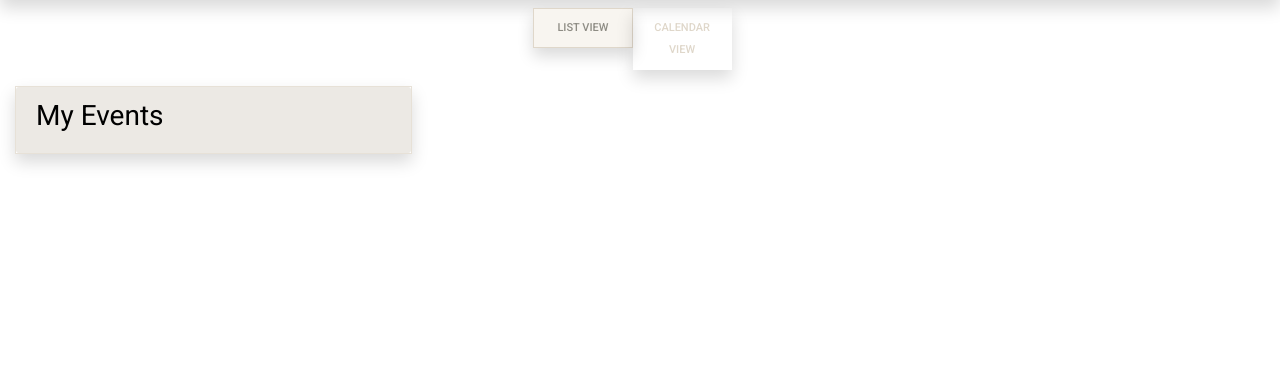
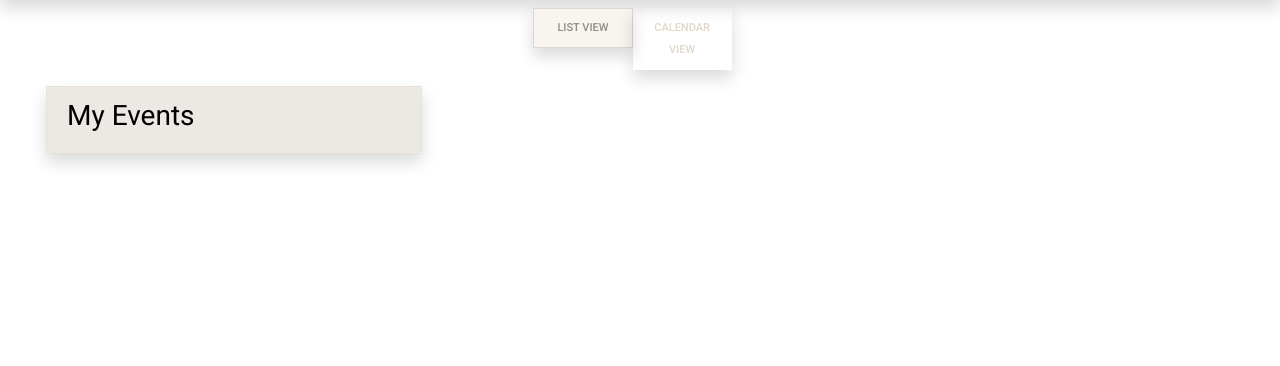
Before and after one commit to jjkjiang/Halcyon-Wanderers-Site, a Django app: page /all/1/ in a window 1280 px wide. Shown: the part 54-420 px from the top of the page. Run offline with Django 3.2, Linux system fonts and the light colour scheme; data that the repository does not hold is empty; some libraries are stand-ins or nearby versions.

Commit message:
Add missing viewport meta tag whoops

```diff
--- a/hwevents/templates/index.html
+++ b/hwevents/templates/index.html
@@ -32,7 +32,7 @@
             </li>
         </ul>
     </div>
-    <div class="row">
+    <div class="row mx-3">
         <div class="col-lg-4 text-center mt-3 d-none d-lg-block">
             <div class="card shadow">
                 <ul class="list-group list-group-flush">
@@ -113,7 +113,7 @@
                 {{ form.errors }}
                 {{ form.non_field_errors }}
 
-                <div class="card mr-4 shadow">
+                <div class="card shadow">
                     <div class="card-header bg-light">
                         <h2>Create an Event</h2>
                     </div>
--- a/hwsite/templates/headers.html
+++ b/hwsite/templates/headers.html
@@ -1,6 +1,7 @@
 {% load static %}
 
 <meta charset="UTF-8">
+<meta name="viewport" content="width=device-width, initial-scale=1 shrink-to-fit=no">
 <title>Halcyon Wanderers</title>
 <link rel="stylesheet" href="https://stackpath.bootstrapcdn.com/bootswatch/4.3.1/sandstone/bootstrap.min.css"/>
 <link rel="stylesheet" href="https://use.fontawesome.com/releases/v5.8.1/css/all.css"
```
